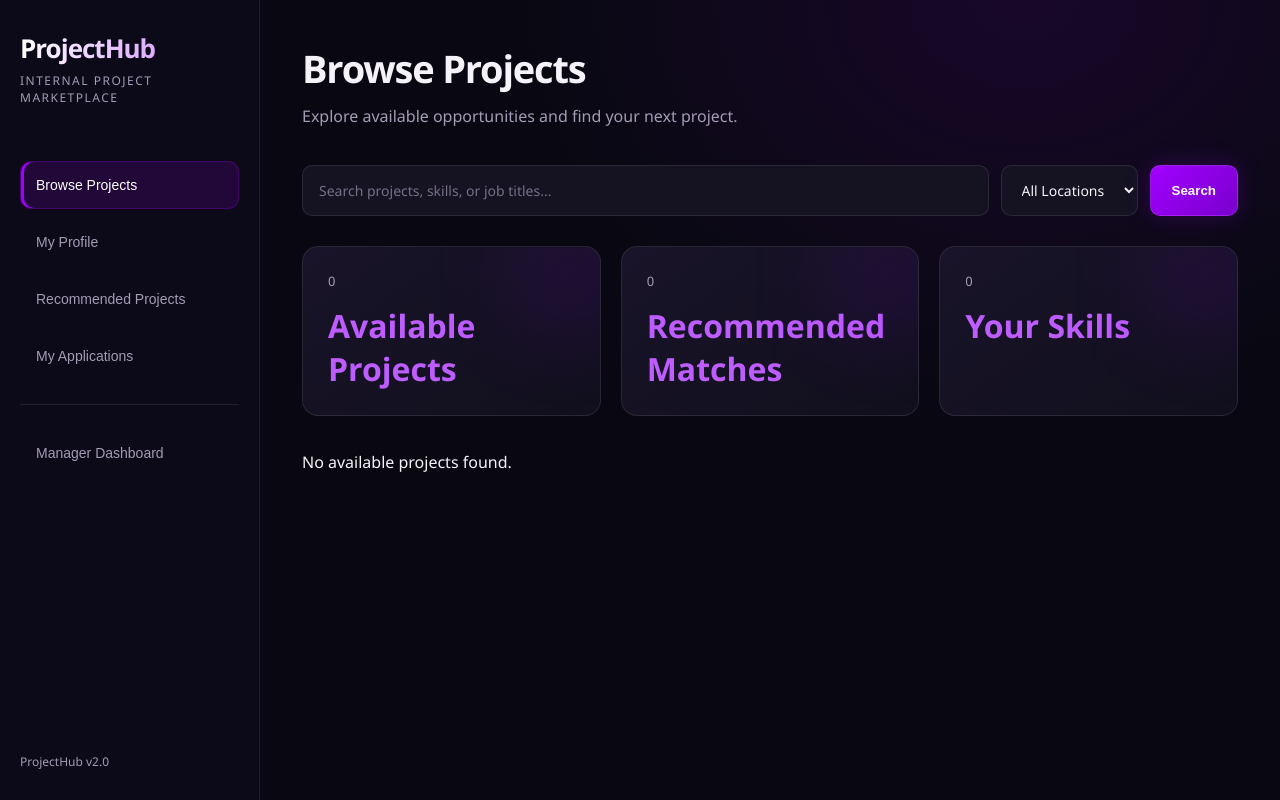
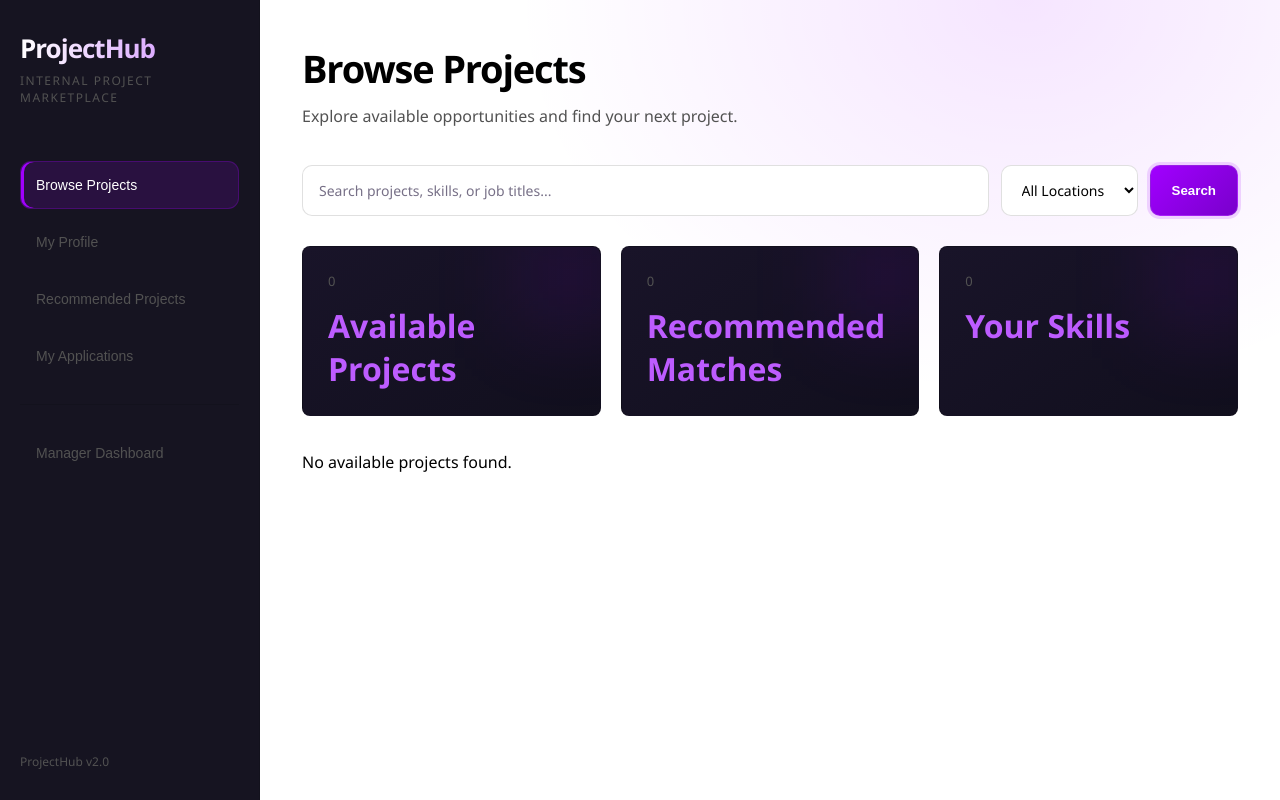
Before and after one commit to eden-xi/Net-Worker, a plain HTML site: page frontend/index.html in a window 1280 px wide. Drawn offline with Linux system fonts and the light colour scheme; no server answers.

Commit message:
Refactor CSS variables for improved styling
Updated CSS variables for background, text, and border colors. Light mode

```diff
--- a/frontend/styles.css
+++ b/frontend/styles.css
@@ -8,17 +8,17 @@
     --accent: #A100FF;
     --accent-light: #BD5CFF;
     --accent-dark: #7900CC;
-    --bg-main: #090812;
-    --bg-sidebar: #0D0B18;
-    --bg-card: #151222;
-    --bg-card-hover: #1C1730;
-    --border: rgba(255, 255, 255, 0.09);
-    --text-main: #F5F2FA;
-    --text-muted: #A49BB5;
-    --success: #35D6A0;
-    --danger: #FF5577;
-    --radius: 16px;
-    --glow: 0 0 25px rgba(161, 0, 255, 0.22);
+    --bg-main: #FFFFFF;
+    --bg-sidebar: #F5F5F5;
+    --bg-card: #FFFFFF;
+    --bg-card-hover: #F5F5F5;
+    --border: rgba(0, 0, 0, 0.12);
+    --text-main: #000000;
+    --text-muted: #525252;
+    --success: #0A8F63;
+    --danger: #D6264A;
+    --radius: 8px;
+    --glow: 0 0 0 3px rgba(161, 0, 255, 0.15);
 }
 
 * {
```
